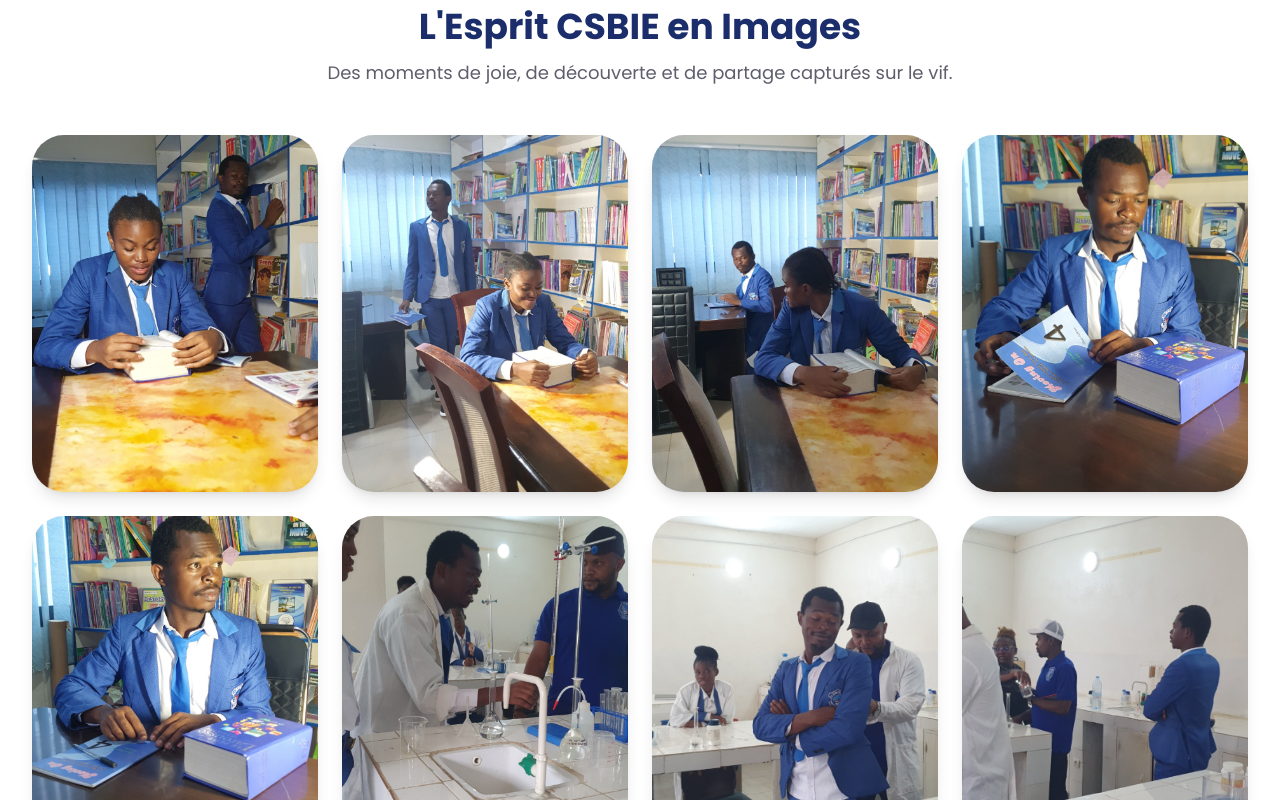
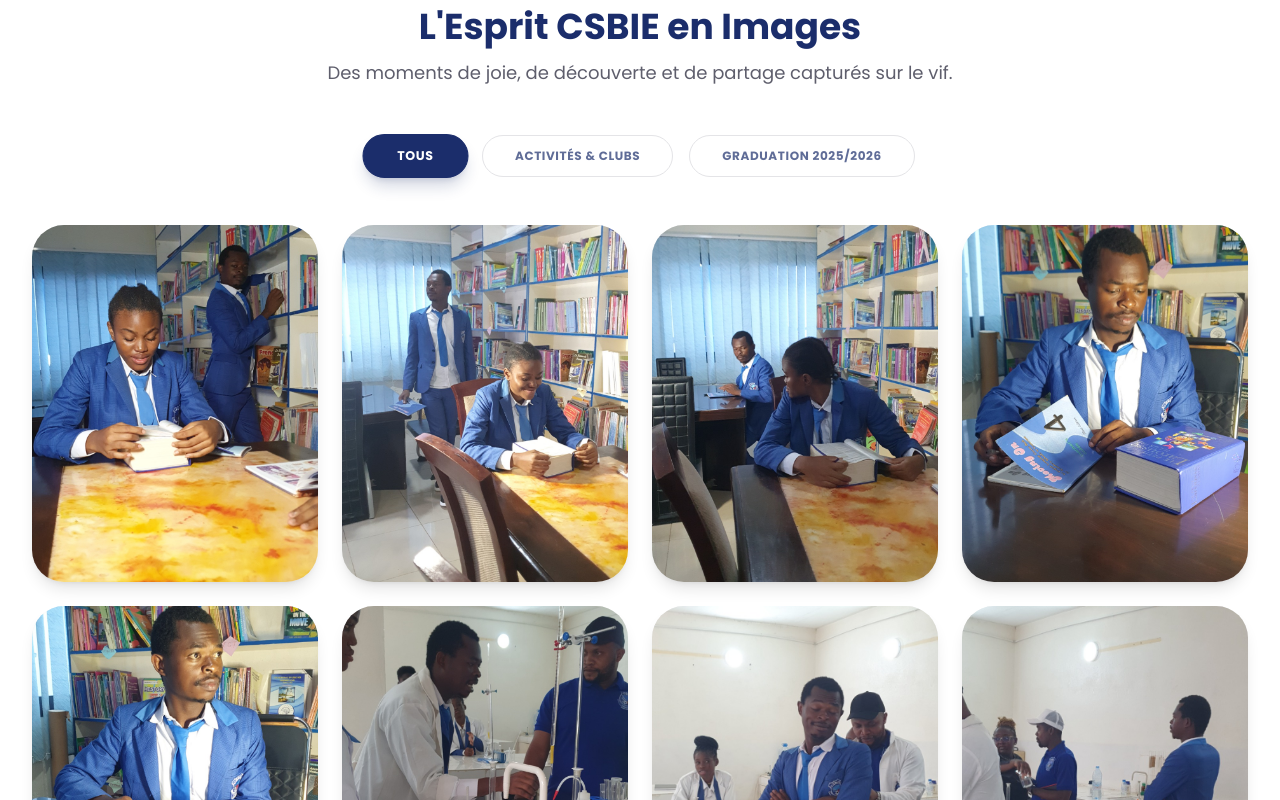
Before and after one commit to Romarichirsein/csbie, a Next.js app: page /activites-periscolaires in a window 1280 px wide. Shown: the part 1820-2620 px from the top of the page. Built offline with nearby package versions, Linux system fonts and the light colour scheme.

Commit message:
feat: add category filtering and graduation to gallery

```diff
--- a/src/app/activites-periscolaires/page.tsx
+++ b/src/app/activites-periscolaires/page.tsx
@@ -1,7 +1,9 @@
 'use client';
 
-import { motion } from 'framer-motion';
+import { useState, useEffect, Suspense } from 'react';
+import { motion, AnimatePresence } from 'framer-motion';
 import Image from 'next/image';
+import { useSearchParams } from 'next/navigation';
 import SectionTitle from '@/components/ui/SectionTitle';
 import { Music, FlaskConical, Newspaper, Leaf, Cpu, Paintbrush, Languages, Theater } from 'lucide-react';
 
@@ -15,6 +17,138 @@ const activities = [
   { icon: Languages, title: 'Clubs de Langues', text: 'Immersion ludique en Allemand, Espagnol et Mandarin pour une ouverture globale.' },
   { icon: Leaf, title: 'Environnement', text: 'Jardinage scolaire et sensibilisation au développement durable et à l\'écologie.' },
 ];
+
+// Combine activities and graduation photos in a single data structure
+const galleryItems = [
+  // Existing Activities photos
+  ...Array.from({ length: 19 }).map((_, i) => ({
+    id: `activity-${i + 1}`,
+    src: `/images/activities/real-activity-${i + 1}.jpeg`,
+    category: 'activities',
+    categoryLabel: 'Vie Scolaire',
+    title: 'Moments de Découverte'
+  })),
+  // New Graduation photos
+  {
+    id: 'graduation-1',
+    src: '/images/graduation/graduation-group-1.jpg',
+    category: 'graduation',
+    categoryLabel: 'Graduation 25/26',
+    title: 'Remise de diplômes'
+  },
+  {
+    id: 'graduation-2',
+    src: '/images/graduation/graduation-group-2.jpg',
+    category: 'graduation',
+    categoryLabel: 'Graduation 25/26',
+    title: 'Promotion 2025/2026'
+  },
+  {
+    id: 'graduation-3',
+    src: '/images/graduation/graduation-admin.jpg',
+    category: 'graduation',
+    categoryLabel: 'Direction & Lauréats',
+    title: 'Fierté Académique'
+  },
+  {
+    id: 'graduation-4',
+    src: '/images/graduation/graduation-student.jpg',
+    category: 'graduation',
+    categoryLabel: 'Diplômé à l\'honneur',
+    title: 'Succès Individuel'
+  }
+];
+
+function GalleryContent() {
+  const searchParams = useSearchParams();
+  const [activeFilter, setActiveFilter] = useState<'all' | 'activities' | 'graduation'>('all');
+
+  useEffect(() => {
+    const filterParam = searchParams.get('filter');
+    if (filterParam === 'graduation' || filterParam === 'activities') {
+      setActiveFilter(filterParam);
+
+      // Smooth scroll to the gallery container
+      const galleryElement = document.getElementById('galerie');
+      if (galleryElement) {
+        setTimeout(() => {
+          galleryElement.scrollIntoView({ behavior: 'smooth' });
+        }, 300);
+      }
+    }
+  }, [searchParams]);
+
+  const filteredItems = galleryItems.filter(item =>
+    activeFilter === 'all' ? true : item.category === activeFilter
+  );
+
+  return (
+    <section id="galerie" className="py-24 scroll-mt-24">
+      <div className="section-container">
+        <SectionTitle
+          title="L'Esprit CSBIE en Images"
+          subtitle="Des moments de joie, de découverte et de partage capturés sur le vif."
+        />
+
+        {/* Filter Navigation Tabs */}
+        <div className="flex flex-wrap justify-center gap-4 mb-12">
+          {[
+            { id: 'all', label: 'Tous' },
+            { id: 'activities', label: 'Activités & Clubs' },
+            { id: 'graduation', label: 'Graduation 2025/2026' }
+          ].map((tab) => (
+            <button
+              key={tab.id}
+              onClick={() => setActiveFilter(tab.id as any)}
+              className={`px-8 py-3 rounded-full font-ui text-xs font-bold uppercase tracking-wider transition-all duration-300 border ${
+                activeFilter === tab.id
+                  ? 'bg-csbie-primary text-white border-csbie-primary shadow-lg shadow-csbie-primary/20 scale-105'
+                  : 'bg-white text-csbie-primary/70 border-zinc-200 hover:border-csbie-primary hover:text-csbie-primary'
+              }`}
+            >
+              {tab.label}
+            </button>
+          ))}
+        </div>
+
+        {/* Animated Photo Grid */}
+        <motion.div
+          layout
+          className="grid grid-cols-2 lg:grid-cols-4 gap-6"
+        >
+          <AnimatePresence mode="popLayout">
+            {filteredItems.map((item) => (
+              <motion.div
+                key={item.id}
+                layout
+                initial={{ opacity: 0, scale: 0.9 }}
+                animate={{ opacity: 1, scale: 1 }}
+                exit={{ opacity: 0, scale: 0.9 }}
+                transition={{ duration: 0.4 }}
+                className="group relative aspect-[4/5] overflow-hidden rounded-[2rem] bg-zinc-100 shadow-lg hover:shadow-2xl transition-all duration-500"
+              >
+                <Image
+                  src={item.src}
+                  alt={`${item.categoryLabel} - ${item.title}`}
+                  fill
+                  className="object-cover transition-transform duration-700 group-hover:scale-110"
+                />
+                <div className="absolute inset-0 bg-gradient-to-t from-csbie-primary/80 via-transparent to-transparent opacity-0 group-hover:opacity-100 transition-all duration-500 flex flex-col justify-end p-8">
+                  <span className="text-csbie-gold font-ui font-black text-[10px] uppercase tracking-[0.2em] mb-1 translate-y-4 group-hover:translate-y-0 transition-transform duration-500">
+                    {item.categoryLabel}
+                  </span>
+                  <h4 className="text-white font-titles font-bold text-xl translate-y-4 group-hover:translate-y-0 transition-transform duration-500 delay-75">
+                    {item.title}
+                  </h4>
+                </div>
+              </motion.div>
+            ))}
+          </AnimatePresence>
+        </motion.div>
+      </div>
+    </section>
+  );
+}
 
 export default function ActivitiesPage() {
   return (
@@ -81,42 +215,14 @@ export default function ActivitiesPage() {
         </div>
       </section>
 
-      {/* Galerie d'Images Authentiques */}
-      <section className="py-24">
-        <div className="section-container">
-          <SectionTitle
-            title="L'Esprit CSBIE en Images"
-            subtitle="Des moments de joie, de découverte et de partage capturés sur le vif."
-          />
-          <div className="grid grid-cols-2 lg:grid-cols-4 gap-6 mt-12">
-            {Array.from({ length: 19 }).map((_, i) => (
-              <motion.div
-                key={i}
-                initial={{ opacity: 0, scale: 0.95 }}
-                whileInView={{ opacity: 1, scale: 1 }}
-                viewport={{ once: true }}
-                transition={{ delay: (i % 4) * 0.1 }}
-                className="group relative aspect-[4/5] overflow-hidden rounded-[2rem] bg-zinc-100 shadow-lg hover:shadow-2xl transition-all duration-500"
-              >
-                <Image
-                  src={`/images/activities/real-activity-${i + 1}.jpeg`}
-                  alt={`Activité périscolaire CSBIE ${i + 1}`}
-                  fill
-                  className="object-cover transition-transform duration-700 group-hover:scale-110"
-                />
-                <div className="absolute inset-0 bg-gradient-to-t from-csbie-primary/80 via-transparent to-transparent opacity-0 group-hover:opacity-100 transition-all duration-500 flex flex-col justify-end p-8">
-                  <span className="text-csbie-gold font-ui font-black text-[10px] uppercase tracking-[0.2em] mb-1 translate-y-4 group-hover:translate-y-0 transition-transform duration-500">
-                    CSBIE Life
-                  </span>
-                  <h4 className="text-white font-titles font-bold text-xl translate-y-4 group-hover:translate-y-0 transition-transform duration-500 delay-75">
-                    Moments de Découverte
-                  </h4>
-                </div>
-              </motion.div>
-            ))}
-          </div>
+      {/* Galerie d'Images Authentiques wrapped in Suspense for searchParams */}
+      <Suspense fallback={
+        <div className="py-24 text-center text-zinc-400 font-ui text-sm">
+          Chargement de la galerie...
         </div>
-      </section>
+      }>
+        <GalleryContent />
+      </Suspense>
     </div>
   );
 }
```
